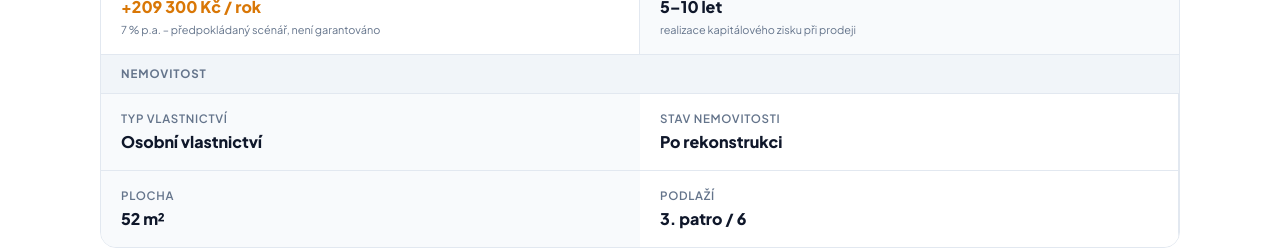
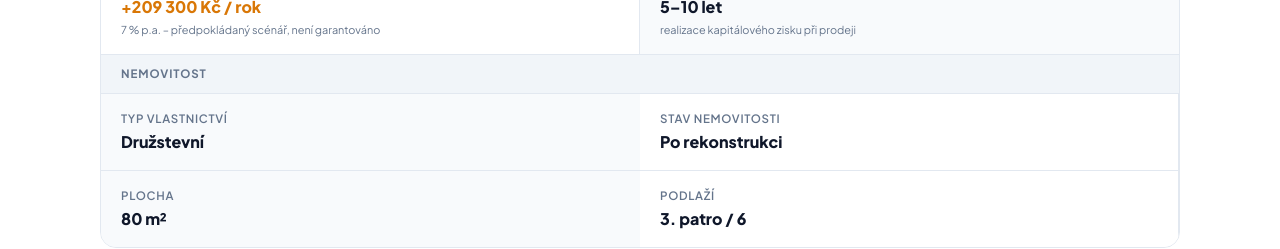
Before and after one commit to Petr1892SKS/investuj-bez-starosti, a Next.js app: page /projekty/alsova-bilina in a window 1280 px wide. Shown: the part 2160-2409 px from the top of the page. Built offline with nearby package versions, Linux system fonts and the light colour scheme.

Commit message:
Detail projektu: vlastnictví Družstevní, plocha 80 m²

```diff
--- a/app/projekty/alsova-bilina/page.tsx
+++ b/app/projekty/alsova-bilina/page.tsx
@@ -17,10 +17,10 @@ const project = {
   yearlyIncome: 149500,
   yieldPercent: 5,
   growthPercent: 7,
-  ownershipType: "Osobní vlastnictví",
+  ownershipType: "Družstevní",
   condition: "Po rekonstrukci",
   holdingPeriod: "5–10 let",
-  area: 52,
+  area: 80,
   floor: "3. patro / 6",
   yearBuilt: 1935,
 
```
